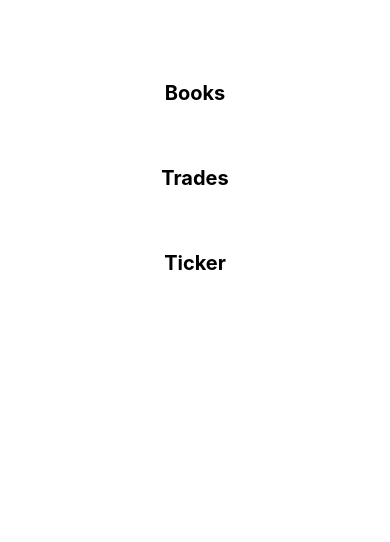
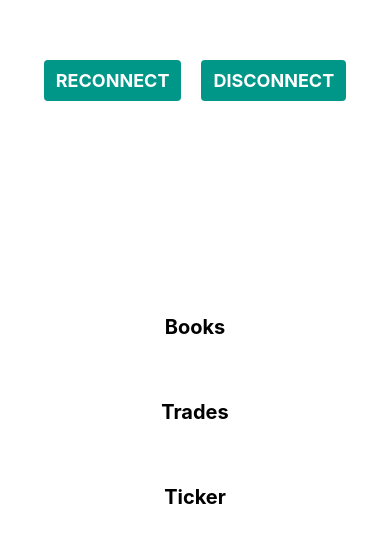
Before and after one commit to haipham23/my-socket-app, a React Native app: screen / in a window 390 px wide. Shown: the part 154-696 px from the top of the page. Built offline with nearby package versions, Linux system fonts and the light colour scheme; no server answers.

Commit message:
add disconnect and reconnect buttons

```diff
--- a/src/components/WS/WS.jsx
+++ b/src/components/WS/WS.jsx
@@ -4,15 +4,11 @@ import PropTypes from 'prop-types';
 class WS extends Component {
   state = {
     ws: null,
-  };
-
-  static defaultProps = {
-    retry: false,
+    isDisconnected: false,
   };
 
   static propTypes = {
     url: PropTypes.string.isRequired,
-    retry: PropTypes.bool,
     onOpen: PropTypes.func,
     onMessage: PropTypes.func,
     onError: PropTypes.func,
@@ -28,24 +24,29 @@ class WS extends Component {
 
     ws.onmessage = (event) => { this.props.onMessage && this.props.onMessage(event); }
     ws.onerror = (error) => { this.props.onError && this.props.onError(error); }
-    ws.onclose = () => this.props.retry ? this._handleWebSocketSetup() : (this.props.onClose && this.props.onClose())
+    ws.onclose = () => this.state.isDisconnected
+      ? (this.props.onClose && this.props.onClose())
+      : this._handleWebSocketSetup();
 
     this.setState({ ws });
   };
 
   send = (data) => this.state.ws.send(data);
 
-  disconnect = () => this.state.ws.close();
+  disconnect = () => {
+    this.setState({ isDisconnected: true }, () => this.state.ws.close());
+  };
 
-  reconnect = () => this._handleWebSocketSetup();
+  reconnect = () => {
+    this.setState({ isDisconnected: false }, this._handleWebSocketSetup);
+  };
 
   componentDidMount() {
     this._handleWebSocketSetup();
   };
 
   componentWillUnmount() {
-    this.reconnect = false
-    this.state.ws.close()
+    this.state.ws.close();
   };
 
   render () {
--- a/src/data/constants.js
+++ b/src/data/constants.js
@@ -1,2 +1,3 @@
 export const EVENT_SUBSCRIBED = 'EVENT_SUBSCRIBED';
 export const EVENT_RECEIVED = 'EVENT_RECEIVED';
+export const SOCKET_CLOSED = 'SOCKET_CLOSED';
--- a/src/data/socket/socket.actions.js
+++ b/src/data/socket/socket.actions.js
@@ -1,4 +1,8 @@
-import { EVENT_SUBSCRIBED, EVENT_RECEIVED } from '../constants';
+import {
+  EVENT_SUBSCRIBED,
+  EVENT_RECEIVED,
+  SOCKET_CLOSED,
+} from '../constants';
 
 export const socketMessage = ({ data: rawData }) => (dispatch) => {
   const data = JSON.parse(rawData);
@@ -27,3 +31,7 @@ export const socketMessage = ({ data: rawData }) => (dispatch) => {
 
   return console.info('unexpected event: ', data);
 };
+
+export const socketClose = () => (dispatch) => dispatch({
+  type: SOCKET_CLOSED,
+});
--- a/src/screens/Main/Main.container.js
+++ b/src/screens/Main/Main.container.js
@@ -1,7 +1,7 @@
 import { connect } from 'react-redux';
 
 import Main from './Main';
-import { socketMessage } from '../../data/socket/socket.actions';
+import { socketMessage, socketClose } from '../../data/socket/socket.actions';
 import { getBooks, getTrades, getTicker } from '../../data/socket/socket.selectors';
 
 const mapStateToProps = (state) => ({
@@ -12,6 +12,7 @@ const mapStateToProps = (state) => ({
 
 const mapDispatchToProps = {
   socketMessage,
+  socketClose,
 };
 
 export default connect(
--- a/src/screens/Main/Main.jsx
+++ b/src/screens/Main/Main.jsx
@@ -1,11 +1,12 @@
 import React from 'react';
-import { Text, View } from 'react-native';
+import { View } from 'react-native';
 
 import styles from './Main.styled';
 import WS from '../../components/WS';
 import Books from '../../components/Books';
 import Trades from '../../components/Trades';
 import Ticker from '../../components/Ticker';
+import Button from '../../components/Button';
 
 import {
   bookEvent,
@@ -13,11 +14,41 @@ import {
   tickerEvent,
 } from './events';
 
-const Main = ({ books, trades, ticker, socketMessage }) => {
+
+const ButtonContainer = ({ onReconnect, onDisconnect }) => (
+  <View style={styles.buttonWrapper}>
+    <Button
+      onPress={onReconnect}
+      text="Reconnect"
+    />
+    <Button
+      onPress={onDisconnect}
+      text="Disconnect"
+    />
+  </View>
+);
+
+
+const Main = ({
+  books,
+  trades,
+  ticker,
+  socketMessage,
+  socketClose,
+}) => {
   let ws;
+
+  const onReconnect = () => ws && ws.reconnect();
+
+  const onDisconnect = () => ws && ws.disconnect();
 
   return (
     <View style={styles.container}>
+      <ButtonContainer
+        onReconnect={onReconnect}
+        onDisconnect={onDisconnect}
+      />
+
       <Books records={books.records} />
       <View style={styles.separator} />
 
@@ -32,13 +63,12 @@ const Main = ({ books, trades, ticker, socketMessage }) => {
         url="wss://api-pub.bitfinex.com/ws/2"
         onOpen={() => {
           // ws.send(bookEvent);
-          ws.send(tradesEvent);
+          // ws.send(tradesEvent);
           ws.send(tickerEvent);
         }}
         onMessage={socketMessage}
         onError={console.log}
-        onClose={console.log}
-        retry
+        onClose={socketClose}
       />
     </View>
   );
--- a/src/screens/Main/Main.styled.js
+++ b/src/screens/Main/Main.styled.js
@@ -23,9 +23,11 @@ const styles = StyleSheet.create({
     flexDirection: 'row',
     padding: 10,
   },
-  button: {
-    backgroundColor: '#feb2b2',
-    padding: 6,
+  buttonWrapper: {
+    flex: 1,
+    flexDirection: 'row',
+    alignItems: 'center',
+    justifyContent: 'space-between',
   },
 });
 
```
